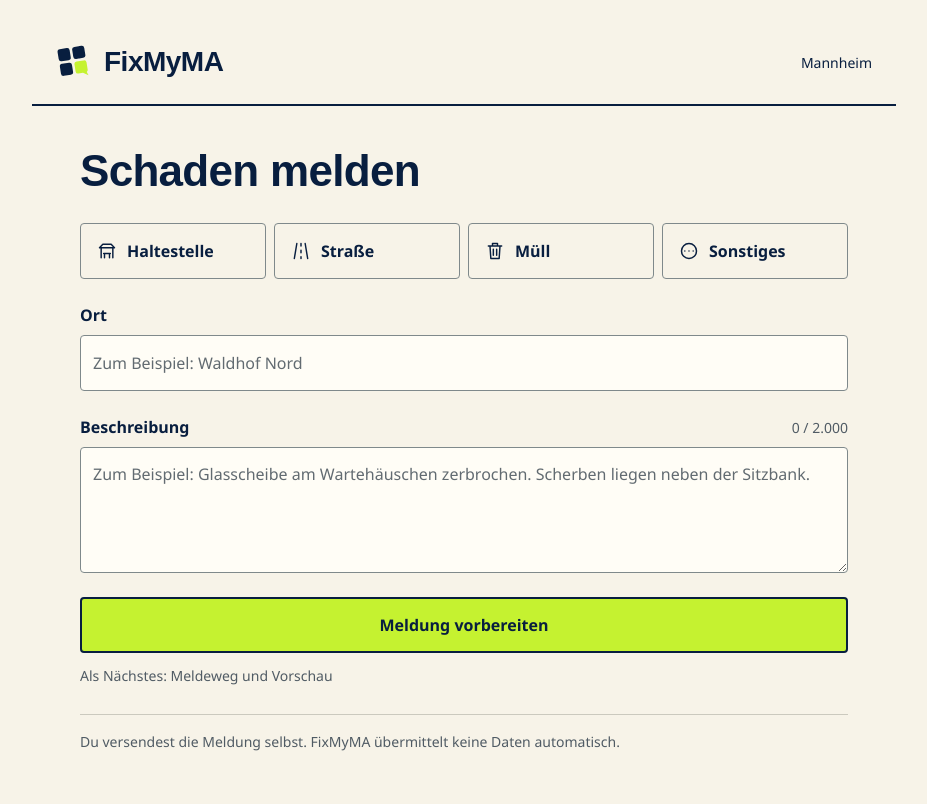
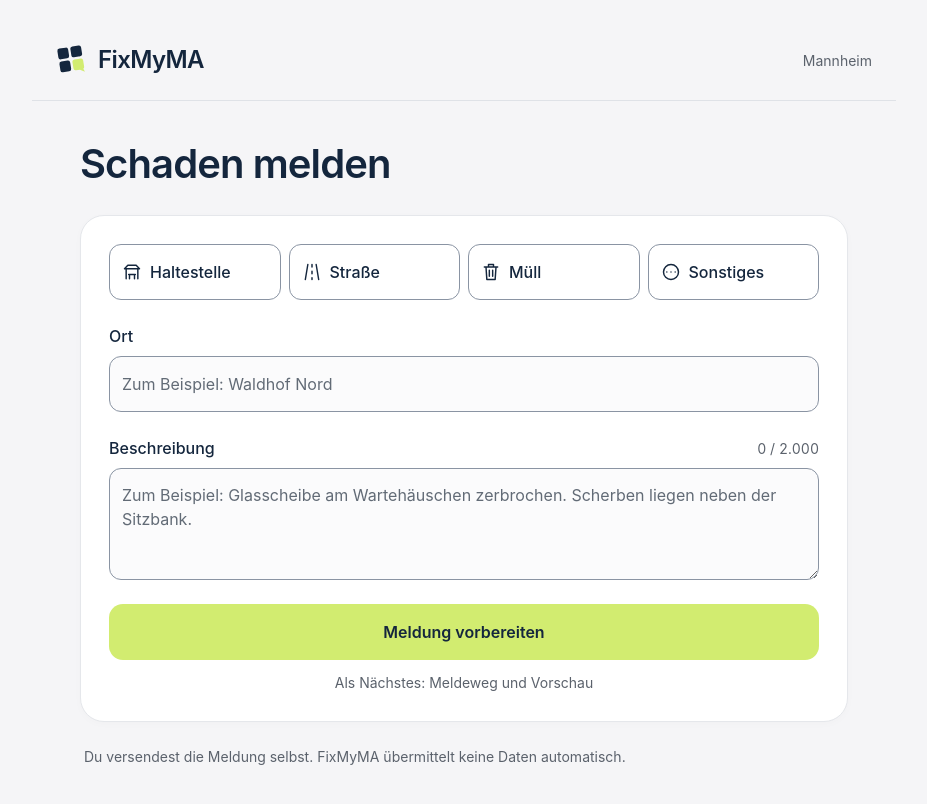
Before and after one commit to fixmyma/web, a React (Vite) app: page / in a window 1280 px wide. Shown: the top 804 px of the page, without its empty margins (176-1103 px from the left). Built offline with nearby package versions, Linux system fonts and the light colour scheme.

Commit message:
style: refine reporting with Apple-inspired system surfaces

```diff
--- a/src/App.css
+++ b/src/App.css
@@ -7,109 +7,125 @@
   gap: 12px;
   align-items: center;
   justify-content: space-between;
-  border-bottom: 2px solid var(--ink);
+  border-bottom: 1px solid var(--line);
 }
-.brand { display: flex; align-items: center; gap: 12px; }
-.brand-mark { width: 36px; height: 36px; flex-shrink: 0; }
-.wordmark { font: 700 1.75rem/1 var(--display); letter-spacing: -0.5px; }
-.city { color: var(--ink); font-size: 0.875rem; }
-main { max-width: 816px; margin: 0 auto; padding: 28px 24px 24px; }
-h1 { font: 700 2.25rem/1.12 var(--display); letter-spacing: -0.7px; margin: 0 0 24px; overflow-wrap: anywhere; }
-h2 { font: 600 1.375rem/1.25 var(--display); margin: 0; }
-form { display: grid; gap: 24px; }
+.brand { display: flex; align-items: center; gap: 10px; }
+.brand-mark { width: 32px; height: 32px; flex-shrink: 0; }
+.wordmark { font: 600 1.5rem/1.1 var(--display); letter-spacing: -0.6px; }
+.city { color: var(--secondary); font-size: 0.875rem; }
+main { max-width: 816px; margin: 0 auto; padding: 24px 20px; }
+h1 { font: 600 2rem/1.16 var(--display); letter-spacing: -0.9px; margin: 0 0 24px; overflow-wrap: anywhere; }
+h2 { font: 600 1.25rem/1.3 var(--display); letter-spacing: -0.3px; margin: 0; }
+form {
+  display: grid;
+  gap: 20px;
+  padding: 20px 16px;
+  border: 1px solid #e5e7eb;
+  border-radius: 24px;
+  background: var(--paper);
+  box-shadow: 0 2px 8px rgb(20 38 61 / 2%);
+}
 fieldset { border: 0; padding: 0; margin: 0; min-width: 0; }
-.categories { display: grid; grid-template-columns: repeat(auto-fit, minmax(min(100%, 9rem), 1fr)); gap: 8px; }
+.categories { display: grid; grid-template-columns: repeat(auto-fit, minmax(min(100%, 8.5rem), 1fr)); gap: 8px; }
 .category {
   position: relative;
   display: flex;
   align-items: center;
-  gap: 10px;
+  gap: 8px;
   min-height: 56px;
   padding: 12px;
-  border: 1px solid #7f898b;
-  border-radius: 4px;
+  border: 1px solid #8a94a3;
+  border-radius: 12px;
   cursor: pointer;
-  background: transparent;
-  font-weight: 600;
+  background: var(--paper);
+  font-weight: 500;
+  transition: background-color 140ms ease-out, border-color 140ms ease-out;
 }
-.category:hover { background: var(--paper); }
-.category:has(input:checked) { background: var(--lime); border-color: var(--ink); box-shadow: inset 0 0 0 1px var(--ink); }
+.category:hover { background: #f5f6f8; }
+.category:has(input:checked) { background: var(--selection); border-color: var(--ink); box-shadow: inset 0 0 0 1px var(--ink); }
 .category:has(input:focus-visible) { outline: 3px solid var(--ink); outline-offset: 3px; }
 .category-icon { width: 20px; height: 20px; flex-shrink: 0; }
 .category > span:not(.selection-mark) { overflow-wrap: anywhere; }
 .selection-mark { display: none; }
 .category:has(input:checked) .selection-mark {
   display: block;
+  position: absolute;
+  right: 8px;
+  top: 50%;
   width: 8px;
   height: 5px;
-  margin-left: auto;
   border-left: 2px solid currentColor;
   border-bottom: 2px solid currentColor;
-  transform: rotate(-45deg);
+  transform: translateY(-50%) rotate(-45deg);
   flex-shrink: 0;
 }
 .field { display: grid; gap: 8px; min-width: 0; }
-.field > label, .field-heading label { font-size: 1rem; font-weight: 600; line-height: 1.5; }
+.field > label, .field-heading label { font-size: 1rem; font-weight: 500; line-height: 1.5; }
 .field-heading { display: flex; flex-wrap: wrap; align-items: baseline; justify-content: space-between; gap: 12px; }
 .hint { color: var(--secondary); font-size: 0.875rem; line-height: 1.5; }
 input[type='text'], textarea {
   width: 100%;
   min-height: 56px;
   color: var(--ink);
-  background: var(--paper);
-  border: 1px solid #7f898b;
-  border-radius: 4px;
+  background: #fbfbfc;
+  border: 1px solid #8a94a3;
+  border-radius: 12px;
   padding: 14px 12px;
   font-size: 1rem;
   line-height: 1.5;
 }
-textarea { resize: vertical; min-height: 124px; }
-::placeholder { color: #626b71; opacity: 1; }
+textarea { resize: vertical; min-height: 112px; }
+::placeholder { color: #626b76; opacity: 1; }
 [aria-invalid='true']:not([type='radio']) { border-color: var(--error); border-width: 2px; padding: 13px 11px; }
 .error { font-size: 0.875rem; line-height: 1.5; color: var(--error); margin-top: 8px; }
 .field .error { margin: 0; }
-.error-summary { margin: 0; border-left: 3px solid var(--error); padding-left: 12px; }
+.error-summary { margin: 0; border-radius: 10px; padding: 12px; background: #fff0f0; }
 .form-actions { display: grid; gap: 12px; }
+.form-actions .hint { text-align: center; }
 .primary, .secondary {
   display: flex;
   align-items: center;
   justify-content: center;
   min-height: 56px;
   padding: 14px 16px;
-  border: 2px solid var(--ink);
-  border-radius: 4px;
+  border: 1px solid transparent;
+  border-radius: 14px;
   font-weight: 600;
   font-size: 1rem;
   line-height: 1.5;
   text-align: center;
   text-decoration: none;
   color: var(--ink);
+  min-width: 0;
+  overflow-wrap: anywhere;
+  transition: background-color 140ms ease-out;
 }
 .primary { background: var(--lime); }
-.primary:hover { background: #b6e21f; }
-.secondary { background: transparent; }
-.secondary:hover { background: var(--paper); }
+.primary:hover { background: #c5e15d; }
+.secondary { background: #f0f1f4; border-color: #8a94a3; }
+.secondary:hover { background: #e6e8ee; }
 .primary:disabled { cursor: wait; opacity: 0.7; }
-footer { border-top: 1px solid var(--line); margin-top: 28px; padding-top: 16px; color: var(--secondary); font-size: 0.875rem; line-height: 1.5; }
+footer { margin-top: 24px; padding-inline: 4px; color: var(--secondary); font-size: 0.875rem; line-height: 1.5; }
 .skip-link { position: absolute; top: -100px; left: 16px; background: var(--paper); padding: 12px; z-index: 2; }
 .skip-link:focus { top: 8px; }
 h1[tabindex]:focus { outline: none; }
 .preview { display: grid; gap: 24px; }
-.route { line-height: 1.5; }
+.route { min-width: 0; line-height: 1.5; padding: 20px; border: 1px solid #e5e7eb; border-radius: 24px; background: var(--paper); }
 .next-step { max-width: 60ch; }
 .route-note { margin-top: 12px; color: var(--secondary); font-size: 0.875rem; line-height: 1.5; max-width: 66ch; }
 .handoff-actions { display: grid; gap: 12px; margin-top: 24px; }
 .copy-status { color: var(--ink); font-size: 0.875rem; line-height: 1.5; margin-top: 12px; }
 .copy-status:empty { display: none; }
 .external-note { margin-top: 12px; color: var(--secondary); font-size: 0.875rem; line-height: 1.5; }
-.report { border-top: 2px solid var(--ink); padding-top: 16px; min-width: 0; }
-.report-heading { display: flex; flex-wrap: wrap; align-items: center; justify-content: space-between; gap: 12px; margin-bottom: 12px; }
-.text-button { flex-shrink: 0; background: transparent; border: 0; border-radius: 4px; min-height: 48px; padding: 8px 0 8px 8px; color: var(--ink); font-size: 0.875rem; text-decoration: underline; text-underline-offset: 4px; }
+.report { min-width: 0; }
+.report-heading { display: flex; flex-wrap: wrap; align-items: center; justify-content: space-between; gap: 12px; margin-bottom: 12px; padding-inline: 4px; }
+.text-button { flex-shrink: 0; background: transparent; border: 0; border-radius: 8px; min-height: 48px; padding: 8px 0 8px 8px; color: var(--ink); font-size: 0.875rem; text-decoration: underline; text-underline-offset: 4px; }
 .text-button:hover { text-decoration-thickness: 2px; }
 .report-text {
   margin: 0;
   padding: 20px;
-  border-left: 3px solid var(--ink);
+  border: 1px solid #e5e7eb;
+  border-radius: 20px;
   background: var(--paper);
   font: inherit;
   line-height: 1.6;
@@ -118,7 +134,7 @@ h1[tabindex]:focus { outline: none; }
   min-width: 0;
   user-select: text;
 }
-.source-details { border-top: 1px solid var(--line); }
+.source-details { border-top: 1px solid var(--line); padding-inline: 4px; }
 .source-details summary { display: list-item; min-height: 48px; padding-block: 14px; cursor: pointer; font-size: 0.875rem; }
 .source-content { padding-bottom: 16px; line-height: 1.6; }
 .source-content p + p { margin-top: 12px; }
@@ -127,18 +143,20 @@ h1[tabindex]:focus { outline: none; }
 .character-count { font-variant-numeric: tabular-nums; }
 @media (min-width: 720px) {
   .site-header { margin-top: 20px; padding-block: 24px; }
-  main { padding-block: 40px; }
-  h1 { font-size: 2.75rem; margin-bottom: 28px; }
+  main { padding: 40px 24px; }
+  h1 { font-size: 2.5rem; margin-bottom: 28px; }
+  form { padding: 28px; gap: 24px; }
   .categories { grid-template-columns: repeat(4, minmax(0, 1fr)); }
-  .category { padding-inline: 16px; }
   .handoff-actions { grid-template-columns: repeat(2, minmax(0, 1fr)); }
   .handoff-actions:has(> :only-child) { grid-template-columns: 1fr; }
-  .report-text { padding: 24px; }
+  .route, .report-text { padding: 24px; }
 }
 @media (max-width: 359px) {
   .site-header { padding-inline: 20px; }
-  main { padding-inline: 20px; }
-  .category { gap: 8px; }
+  main { padding-inline: 16px; }
   .report-heading { align-items: flex-start; flex-direction: column; gap: 0; }
   .text-button { padding-left: 0; }
 }
+@media (prefers-reduced-motion: reduce) {
+  .category, .primary, .secondary { transition: none; }
+}
--- a/src/App.tsx
+++ b/src/App.tsx
@@ -165,7 +165,7 @@ function App() {
                 <label htmlFor="description">Beschreibung</label>
                 <span className="hint character-count" id="description-count"><span className="visually-hidden">Zeichen: </span>{draft.description.length.toLocaleString('de-DE')} / 2.000</span>
               </div>
-              <textarea id="description" name="description" required rows={4} maxLength={2000}
+              <textarea id="description" name="description" required rows={3} maxLength={2000}
                 placeholder="Zum Beispiel: Glasscheibe am Wartehäuschen zerbrochen. Scherben liegen neben der Sitzbank."
                 value={draft.description} onChange={(event) => update('description', event.target.value)}
                 aria-invalid={Boolean(errors.description)}
--- a/src/index.css
+++ b/src/index.css
@@ -1,19 +1,20 @@
 :root {
-  font-family: 'Segoe UI', system-ui, sans-serif;
+  font-family: -apple-system, BlinkMacSystemFont, 'Segoe UI', system-ui, sans-serif;
   font-size: 100%;
-  color: #081e3f;
-  background: #f7f3e8;
+  color: #14263d;
+  background: #f5f5f7;
   font-synthesis: none;
   text-rendering: optimizeLegibility;
   -webkit-font-smoothing: antialiased;
-  --ink: #081e3f;
-  --secondary: #505b64;
-  --line: #cbc9be;
-  --paper: #fffdf6;
-  --cream: #f7f3e8;
-  --lime: #c5f230;
+  --ink: #14263d;
+  --secondary: #5b626c;
+  --line: #dfe2e7;
+  --paper: #ffffff;
+  --cream: #f5f5f7;
+  --lime: #d2ec70;
+  --selection: #eff6d7;
   --error: #a12b29;
-  --display: 'Bahnschrift', 'DIN Alternate', 'Arial', sans-serif;
+  --display: -apple-system, BlinkMacSystemFont, 'Segoe UI', system-ui, sans-serif;
 }
 
 * { box-sizing: border-box; }
```
Also changed, not shown: 24 other files (tests, documents, lock files or other folders).
